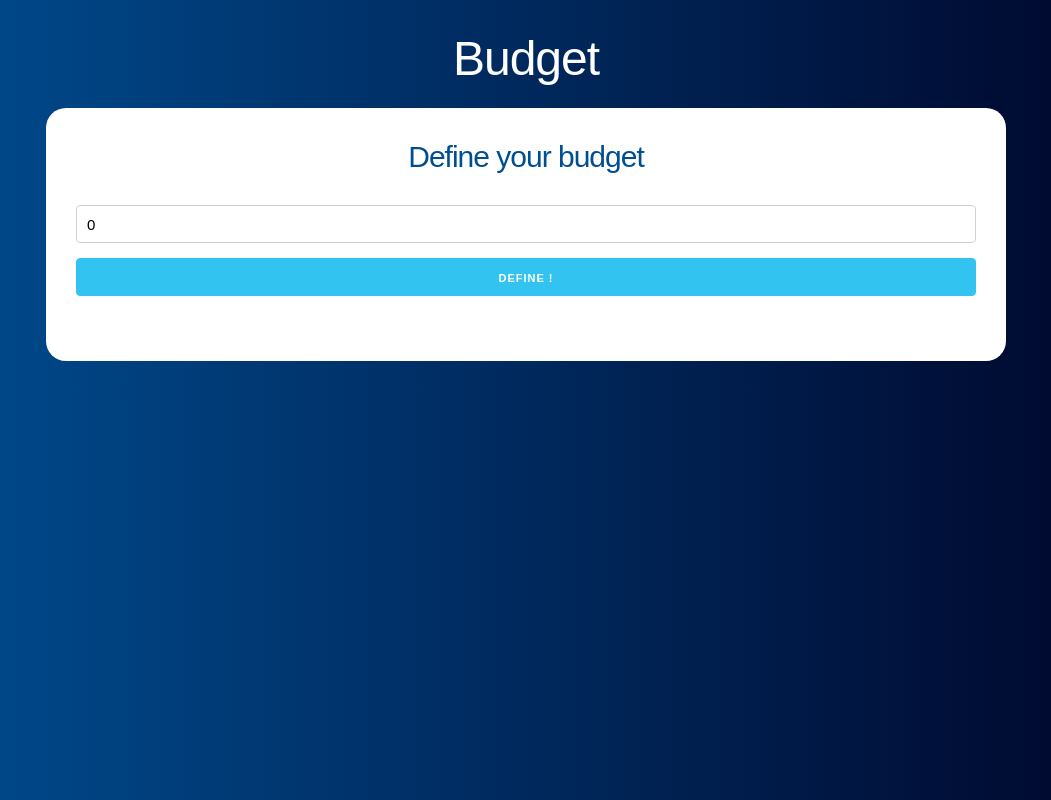
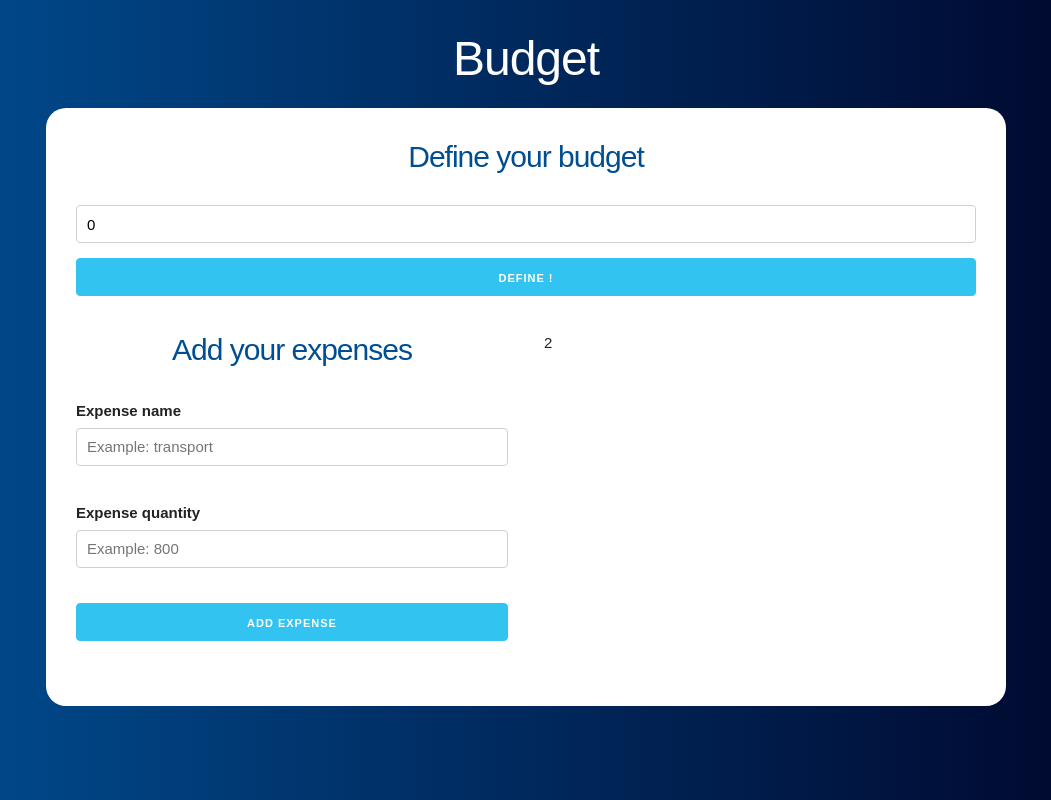
Before and after one commit to Sergio99778/budget, a React (Create React App) app: page / in a window 1280 px wide. Shown: the whole page, without its empty margins (114-1165 px from the left). Built offline with nearby package versions, Linux system fonts and the light colour scheme.

Commit message:
Adding Form.js

```diff
--- a/src/App.js
+++ b/src/App.js
@@ -1,5 +1,7 @@
 import React, { useState } from 'react';
+//Components
 import Question from './components/Question';
+import Form from './components/Form';
 
 function App() {
   //Budget quantity
@@ -11,6 +13,12 @@ function App() {
         <h1>Budget</h1>
         <div className="contenido-principal contenido">
           <Question setBudget={setBudget} setLeftBudget={setLeftBudget} />
+          <div className="row">
+            <div className="one-half column">
+              <Form />
+            </div>
+            <div className="one-half column">2</div>
+          </div>
         </div>
       </header>
     </div>
--- /dev/null
+++ b/src/components/Form.js
@@ -0,0 +1,22 @@
+import React from 'react';
+
+const Form = () => {
+  return (
+    <form>
+      <h2>Add your expenses</h2>
+      <div className="campo">
+        <label htmlFor="">Expense name</label>
+        <input type="text" className="u-full-width" placeholder="Example: transport" />
+      </div>
+      <div className="campo">
+        <label htmlFor="">Expense quantity</label>
+        <input type="number" className="u-full-width" placeholder="Example: 800" />
+      </div>
+      <button type="submit" className="button-primary u-full-width">
+        Add expense
+      </button>
+    </form>
+  );
+};
+
+export default Form;
```
